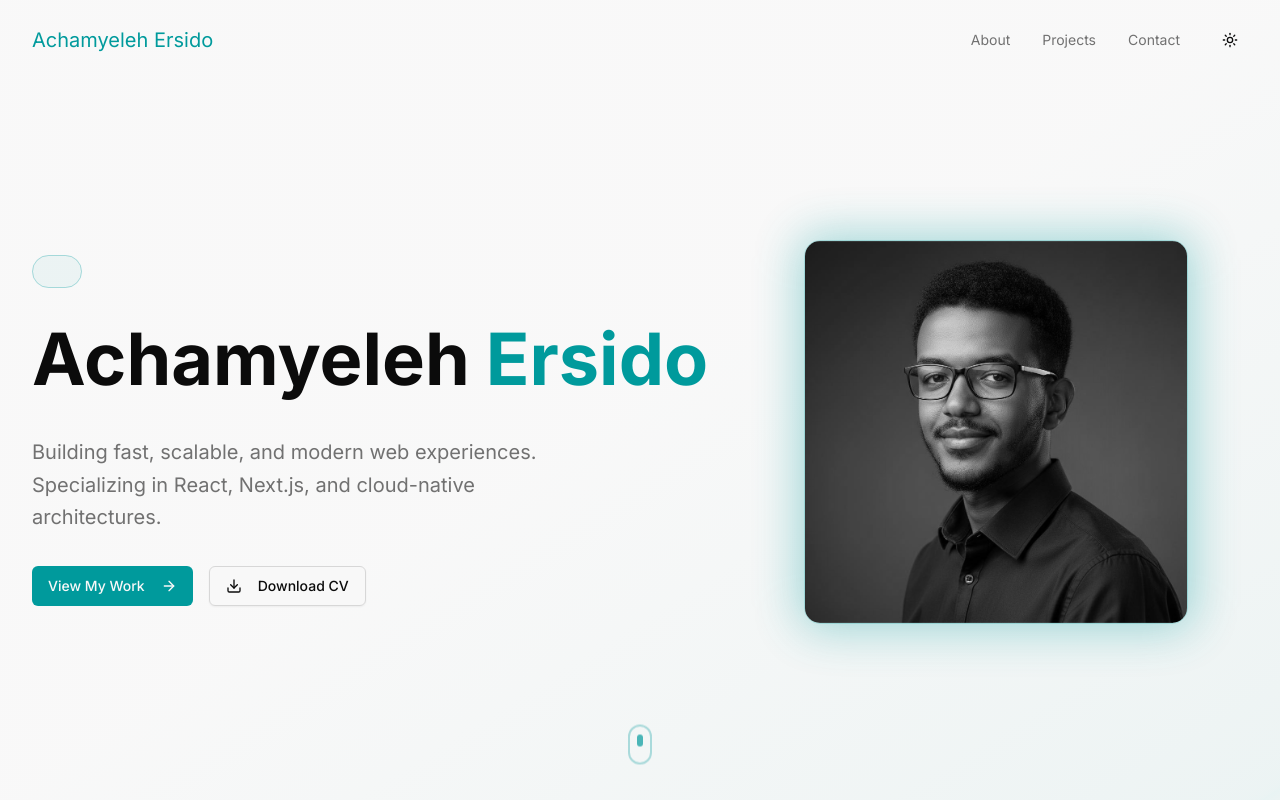
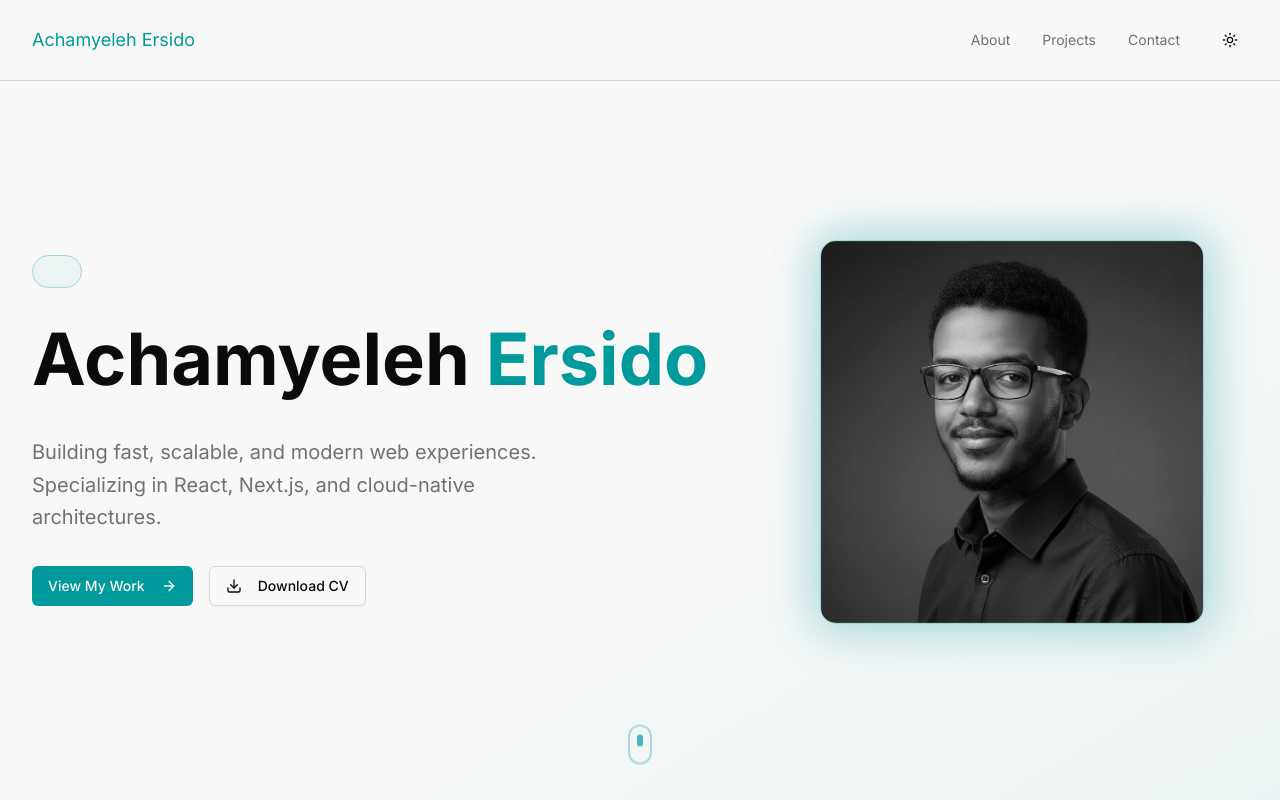
Before and after one commit to Achamyeleh-Ersido/portfolio-website, a Next.js app: page / in a window 1280 px wide. Shown: the top 800 px of the page. Built offline with nearby package versions, Linux system fonts and the light colour scheme.

Commit message:
reshaping the size of nab bars and hero pages

```diff
--- a/components/hero.tsx
+++ b/components/hero.tsx
@@ -85,7 +85,7 @@ export function Hero() {
           </div>
 
           {/* Portrait */}
-          <div className="flex justify-center lg:justify-end parallax mr-15">
+          <div className="flex justify-center lg:justify-end parallax mr-11">
             <div className="relative group">
               <div className="absolute -inset-1 bg-gradient-to-r from-primary/50 to-accent/50 rounded-2xl blur-xl opacity-75 group-hover:opacity-100 transition-opacity duration-500" />
               <div className="relative w-80 h-80 sm:w-96 sm:h-96 rounded-2xl overflow-hidden border border-primary/20">
--- a/components/navigation.tsx
+++ b/components/navigation.tsx
@@ -28,12 +28,12 @@ export function Navigation() {
   return (
     <nav
       className={`fixed top-0 left-0 right-0 z-50 transition-all duration-300 ${
-        isScrolled ? "bg-background/80 backdrop-blur-lg border-b border-border" : "bg-transparent"
+        isScrolled ? "bg-background/80 backdrop-blur-lg border-b border-border" : "bg-transparent border-b border-border"
       }`}
     >
       <div className="container mx-auto px-4 sm:px-6 lg:px-8">
         <div className="flex items-center justify-between h-16 md:h-20">
-          <a href="#" className="text-xl md:text-1xl  text-primary">
+          <a href="#" className="text-base md:text-lg text-primary">
             Achamyeleh Ersido
           </a>
 
```
